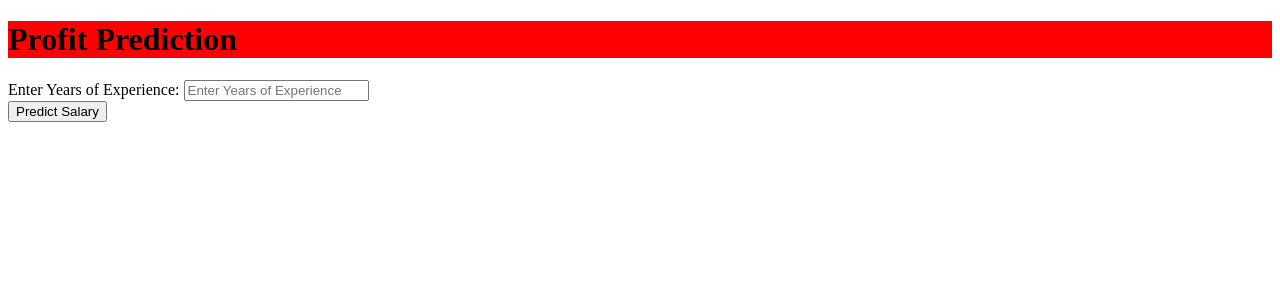
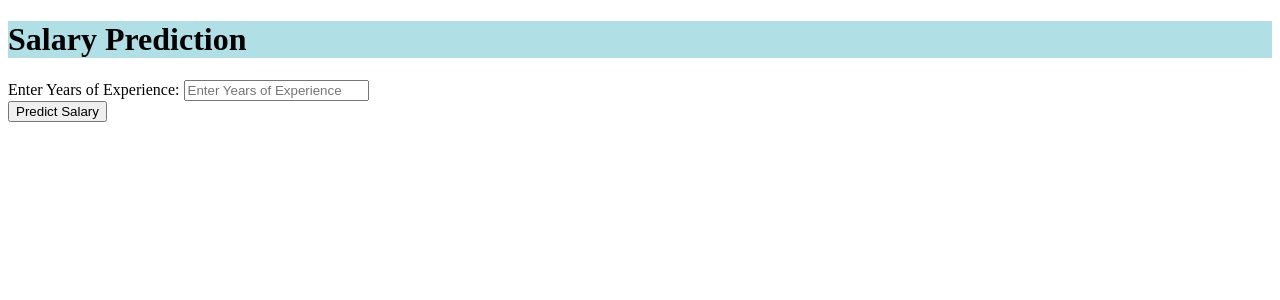
Before and after one commit to anusha-viraj/Heroku-Salary-Pred-Practice, a Flask app: page / in a window 1280 px wide. Shown: the top 300 px of the page. Run offline with Flask 2, Linux system fonts and the light colour scheme; parts of the project's set-up code (start-up, migrations or seed data) failed here and were passed over.

Commit message:
Update index.html
Updated the text with Project Names

```diff
--- a/templates/index.html
+++ b/templates/index.html
@@ -3,7 +3,7 @@
 <!--From https://codepen.io/frytyler/pen/EGdtg-->
 <head>
   <meta charset="UTF-8">
-  <title>ProfitPredictor API (50 Startups)</title>
+  <title>Salary Predictor</title>
   <link href='https://fonts.googleapis.com/css?family=Pacifico' rel='stylesheet' type='text/css'>
 <link href='https://fonts.googleapis.com/css?family=Arimo' rel='stylesheet' type='text/css'>
 <link href='https://fonts.googleapis.com/css?family=Hind:300' rel='stylesheet' type='text/css'>
@@ -13,7 +13,7 @@
 
 <body>
  <div class="login">
-	<h1 style="background-color:Red">Profit Prediction</h1>
+	<h1 style="background-color:powderblue">Salary Prediction</h1>
 
      <!-- Main Input For Receiving Query to our ML -->
     <form action="{{ url_for('predict')}}"method="post">
```
